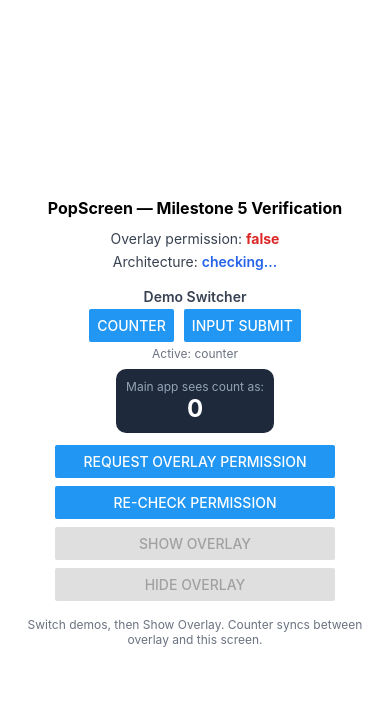
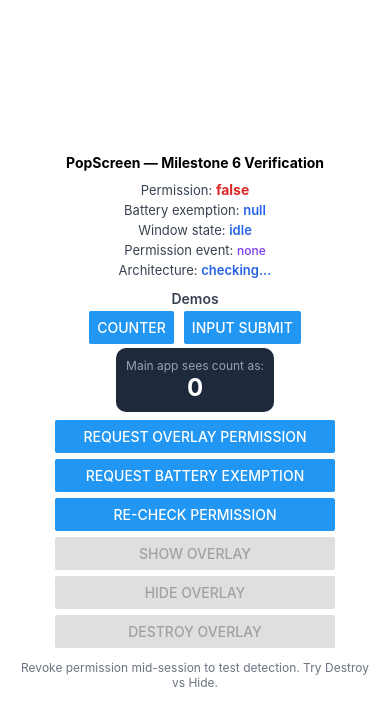
Before and after one commit to faria-karim-porna/react-native-popScreen, a React Native app in the folder react-native-popScreen-deepseek/: screen / in a window 390 px wide. Shown: the top 726 px of the page. Built offline with nearby package versions, Linux system fonts and the light colour scheme.

Commit message:
Completed Milestone 6 In Deepseek

```diff
--- a/react-native-popScreen-deepseek/App.js
+++ b/react-native-popScreen-deepseek/App.js
@@ -1,19 +1,24 @@
 import React, { useEffect, useState, useCallback } from 'react';
-import { View, Text, Button, StyleSheet, NativeModules } from 'react-native';
+import { View, Text, Button, StyleSheet, NativeModules, NativeEventEmitter } from 'react-native';
 import { StatusBar } from 'expo-status-bar';
 import { usePopScreen } from './src/usePopScreen';
 import CounterMainAppPanel from './demos/CounterMainAppPanel';
 
 const { PopScreen } = NativeModules;
+const eventEmitter = PopScreen ? new NativeEventEmitter(PopScreen) : null;
 
 export default function App() {
   const [hasPermission, setHasPermission] = useState(false);
+  const [hasBattery, setHasBattery] = useState(null);
   const [overlayRunning, setOverlayRunning] = useState(false);
   const [archInfo, setArchInfo] = useState('checking...');
   const [activeDemo, setActiveDemo] = usePopScreen('activeDemo', 'counter');
+  const [windowState, setWindowState] = useState('idle');
+  const [permEvent, setPermEvent] = useState('none');
 
   const checkPermission = useCallback(() => {
     PopScreen?.hasOverlayPermission().then(setHasPermission);
+    PopScreen?.hasBatteryOptimizationExemption().then(setHasBattery);
   }, []);
 
   useEffect(() => {
@@ -25,18 +30,44 @@ export default function App() {
     }).catch(() => {
       setArchInfo('UNKNOWN (detection failed)');
     });
+
+    const windowSub = eventEmitter?.addListener('onWindowStateChange', (e) =>
+      setWindowState(`${e.state}${e.reason ? ` (${e.reason})` : ''}`)
+    );
+    const permSub = eventEmitter?.addListener('onPermissionResult', (e) => {
+      setPermEvent(`granted=${e.granted}${e.reason ? ` reason=${e.reason}` : ''}`);
+      setHasPermission(e.granted);
+    });
+
+    return () => {
+      windowSub?.remove();
+      permSub?.remove();
+    };
   }, [checkPermission]);
 
   return (
     <View style={styles.container}>
-      <Text style={styles.title}>PopScreen — Milestone 5 Verification</Text>
+      <Text style={styles.title}>PopScreen — Milestone 6 Verification</Text>
       <StatusBar style="auto" />
 
       <View style={styles.infoRow}>
-        <Text style={styles.label}>Overlay permission: </Text>
-        <Text style={hasPermission ? styles.granted : styles.denied}>
-          {String(hasPermission)}
-        </Text>
+        <Text style={styles.label}>Permission: </Text>
+        <Text style={hasPermission ? styles.granted : styles.denied}>{String(hasPermission)}</Text>
+      </View>
+
+      <View style={styles.infoRow}>
+        <Text style={styles.label}>Battery exemption: </Text>
+        <Text style={styles.archText}>{String(hasBattery)}</Text>
+      </View>
+
+      <View style={styles.infoRow}>
+        <Text style={styles.label}>Window state: </Text>
+        <Text style={styles.archText}>{windowState}</Text>
+      </View>
+
+      <View style={styles.infoRow}>
+        <Text style={styles.label}>Permission event: </Text>
+        <Text style={styles.eventText} numberOfLines={1}>{permEvent}</Text>
       </View>
 
       <View style={styles.infoRow}>
@@ -44,47 +75,42 @@ export default function App() {
         <Text style={styles.archText}>{archInfo}</Text>
       </View>
 
-      <Text style={styles.sectionTitle}>Demo Switcher</Text>
+      <Text style={styles.sectionTitle}>Demos</Text>
       <View style={styles.demoSwitch}>
         <Button title="Counter" onPress={() => setActiveDemo('counter')} />
         <Button title="Input Submit" onPress={() => setActiveDemo('inputSubmit')} />
       </View>
-      <Text style={styles.demoLabel}>Active: {activeDemo}</Text>
 
       {activeDemo === 'counter' && <CounterMainAppPanel />}
 
       <View style={styles.buttonGroup}>
-        <Button
-          title="Request Overlay Permission"
-          onPress={() => PopScreen?.requestOverlayPermission()}
-        />
+        <Button title="Request Overlay Permission" onPress={() => PopScreen?.requestOverlayPermission()} />
         <View style={styles.spacer} />
-        <Button
-          title="Re-check Permission"
-          onPress={checkPermission}
-        />
+        <Button title="Request Battery Exemption" onPress={() => PopScreen?.requestBatteryOptimizationExemption()} />
+        <View style={styles.spacer} />
+        <Button title="Re-check Permission" onPress={checkPermission} />
         <View style={styles.spacer} />
         <Button
           title="Show Overlay"
           disabled={!hasPermission}
-          onPress={() => {
-            setOverlayRunning(true);
-            PopScreen?.show();
-          }}
+          onPress={() => { setOverlayRunning(true); PopScreen?.show(); }}
         />
         <View style={styles.spacer} />
         <Button
           title="Hide Overlay"
           disabled={!overlayRunning}
-          onPress={() => {
-            setOverlayRunning(false);
-            PopScreen?.hide();
-          }}
+          onPress={() => { setOverlayRunning(false); PopScreen?.hide(); }}
+        />
+        <View style={styles.spacer} />
+        <Button
+          title="Destroy Overlay"
+          disabled={!overlayRunning}
+          onPress={() => { setOverlayRunning(false); PopScreen?.destroy(); }}
         />
       </View>
 
       <Text style={styles.hint}>
-        Switch demos, then Show Overlay. Counter syncs between overlay and this screen.
+        Revoke permission mid-session to test detection. Try Destroy vs Hide.
       </Text>
     </View>
   );
@@ -98,63 +124,16 @@ const styles = StyleSheet.create({
     justifyContent: 'center',
     padding: 20,
   },
-  title: {
-    fontSize: 16,
-    fontWeight: 'bold',
-    marginBottom: 12,
-    textAlign: 'center',
-  },
-  infoRow: {
-    flexDirection: 'row',
-    alignItems: 'center',
-    marginBottom: 6,
-  },
-  label: {
-    fontSize: 14,
-    color: '#374151',
-  },
-  archText: {
-    fontSize: 14,
-    color: '#2563eb',
-    fontWeight: '600',
-  },
-  sectionTitle: {
-    fontSize: 14,
-    fontWeight: '600',
-    color: '#374151',
-    marginTop: 12,
-    marginBottom: 4,
-  },
-  demoSwitch: {
-    flexDirection: 'row',
-    gap: 10,
-    marginBottom: 4,
-  },
-  demoLabel: {
-    fontSize: 12,
-    color: '#6b7280',
-    marginBottom: 8,
-  },
-  granted: {
-    color: '#16a34a',
-    fontWeight: 'bold',
-  },
-  denied: {
-    color: '#dc2626',
-    fontWeight: 'bold',
-  },
-  buttonGroup: {
-    marginTop: 12,
-    width: '100%',
-    maxWidth: 280,
-  },
-  spacer: {
-    height: 8,
-  },
-  hint: {
-    marginTop: 16,
-    fontSize: 12,
-    color: '#6b7280',
-    textAlign: 'center',
-  },
+  title: { fontSize: 14, fontWeight: 'bold', marginBottom: 10, textAlign: 'center' },
+  infoRow: { flexDirection: 'row', alignItems: 'center', marginBottom: 4, flexWrap: 'wrap' },
+  label: { fontSize: 13, color: '#374151' },
+  archText: { fontSize: 13, color: '#2563eb', fontWeight: '600' },
+  eventText: { fontSize: 12, color: '#7c3aed', fontWeight: '500', maxWidth: 200 },
+  sectionTitle: { fontSize: 14, fontWeight: '600', color: '#374151', marginTop: 8, marginBottom: 4 },
+  demoSwitch: { flexDirection: 'row', gap: 10, marginBottom: 4 },
+  granted: { color: '#16a34a', fontWeight: 'bold' },
+  denied: { color: '#dc2626', fontWeight: 'bold' },
+  buttonGroup: { marginTop: 8, width: '100%', maxWidth: 280 },
+  spacer: { height: 6 },
+  hint: { marginTop: 12, fontSize: 12, color: '#6b7280', textAlign: 'center' },
 });
--- a/react-native-popScreen-deepseek/src/PopScreenModule.ts
+++ b/react-native-popScreen-deepseek/src/PopScreenModule.ts
@@ -6,8 +6,11 @@ const { PopScreen } = NativeModules;
 export interface PopScreenNativeModule {
   hasOverlayPermission(): Promise<boolean>;
   requestOverlayPermission(): Promise<void>;
+  hasBatteryOptimizationExemption(): Promise<boolean>;
+  requestBatteryOptimizationExemption(): Promise<void>;
   show(): Promise<void>;
   hide(): Promise<void>;
+  destroy(): Promise<void>;
   getReactArchitectureInfo(): Promise<ReactArchitectureInfo>;
   setWindowRect(x?: number, y?: number, width?: number, height?: number): Promise<void>;
   setSizeConstraints(minWidth?: number, minHeight?: number, maxWidth?: number, maxHeight?: number): Promise<void>;
@@ -21,8 +24,11 @@ export interface PopScreenNativeModule {
 export const PopScreenModule: PopScreenNativeModule = PopScreen ?? {
   hasOverlayPermission: async () => false,
   requestOverlayPermission: async () => {},
+  hasBatteryOptimizationExemption: async () => false,
+  requestBatteryOptimizationExemption: async () => {},
   show: async () => {},
   hide: async () => {},
+  destroy: async () => {},
   getReactArchitectureInfo: async () => ({
     architecture: 'UNKNOWN' as const,
     isNewArchitecture: false,
```
Also changed, not shown: react-native-popScreen-deepseek/src/PopScreen.types.ts (+12 -0 lines), react-native-popScreen-deepseek/src/index.ts (+33 -3 lines), 2 other files (tests, documents, lock files or other folders).
